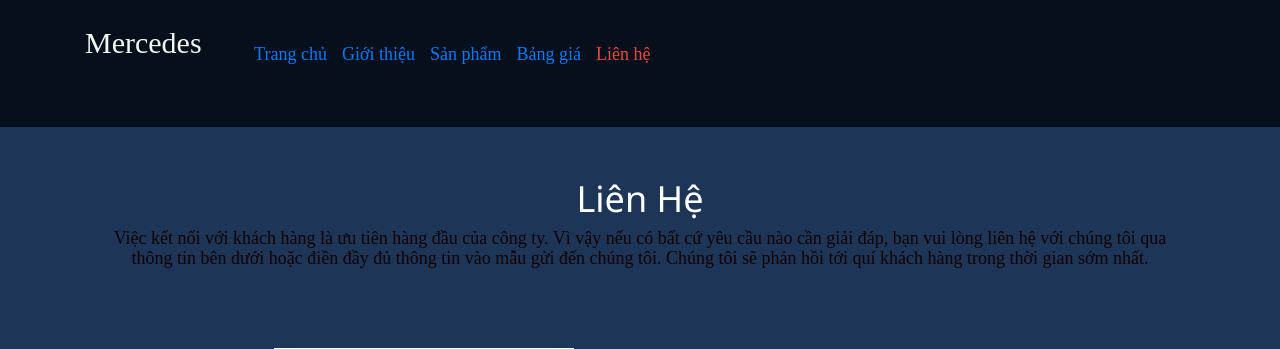
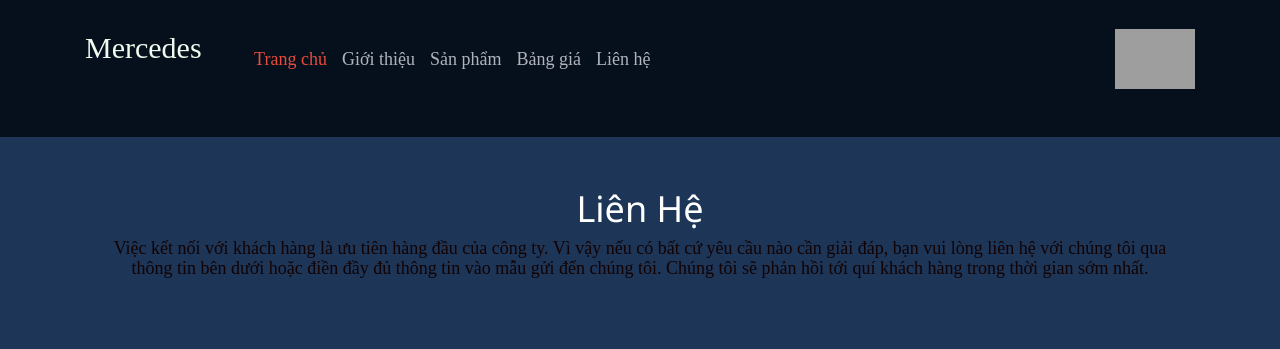
Before and after one commit to lqtungntn/WEB-ASSIGNMENT_1, a PHP site: page /Contacts.html in a window 1280 px wide. Shown: the top 349 px of the page. Run offline with PHP 8.4, Linux system fonts and the light colour scheme; some libraries are stand-ins or nearby versions; grey boxes are pictures that could not be loaded.

Commit message:
contact change

```diff
--- a/Contact/Contacts.css
+++ b/Contact/Contacts.css
@@ -1,4 +1,4 @@
-html{
+html {
   scroll-behavior: smooth;
   font-family: "Poppins", sans-serif;
 }
@@ -35,11 +35,55 @@
   color: #ef8089;
 }
 
+.header-background {
+  position: static;
+  display: block;
+  overflow: visible;
+  top: 0;
+  height: auto;
+  min-height: 750px;
+  margin-bottom: 32px;
+  margin-left: 1px;
+  margin-right: 1px;
+  padding-bottom: 70px;
+  background-position: center;
+  background-size: cover;
+  background-image: -webkit-gradient(
+    linear,
+    left top,
+    left bottom,
+    from(rgba(50, 58, 69, 0.9))
+  );
+  background-image: linear-gradient(
+      180deg,
+      rgba(50, 58, 69, 0.55),
+      rgba(50, 58, 69, 0.74)
+    ),
+    url(../image/background.jpg);
+  flex-direction: column;
+  background-position: 0px 0px 100% 50%;
+  background-size: auto, cover;
+  white-space: normal;
+  object-fit: fill;
+  -o-object-fill: fill;
+  -webkit-box-orient: vertical;
+  -webkit-box-direction: normal;
+  -webkit-box-direction: column;
+  -ms-flex-direction: column;
+}
 .container {
   display: flex;
   flex-wrap: wrap;
   justify-content: space-between;
 }
+/* dropdown menu */
+.dropdown:hover .dropdown-menu {
+  background-color: #f1faee;
+}
+.dropdown:hover .dropdown-menu .dropdown-item:active {
+  background-color: #f44336;
+}
+/* end of drop down menu */
 
 .sticky-nav {
   position: sticky;
@@ -120,20 +164,20 @@
 
 /*------------------------------------------Contact Media Effect-------------------------------------*/
 
-.contactConnect{
+.contactConnect {
   display: flex;
   justify-content: center;
   align-items: center;
   text-align: center;
 }
 
-.contactConnect ul{
+.contactConnect ul {
   list-style: none;
   position: relative;
   display: inline-block;
 }
 
-.contactConnect ul .text{
+.contactConnect ul .text {
   position: absolute;
   top: 0;
   left: 0;
@@ -144,15 +188,15 @@
   border-radius: 50px;
   font-size: 22px;
   pointer-events: none;
-  transition: opacity .5s .75s ease-out;
+  transition: opacity 0.5s 0.75s ease-out;
 }
 
-.contactConnect ul:hover .text{
+.contactConnect ul:hover .text {
   opacity: 0;
-  transition: opacity .5s .125s ease-out;
+  transition: opacity 0.5s 0.125s ease-out;
 }
 
-.contactConnect ul li{
+.contactConnect ul li {
   display: inline-block;
   height: 50px;
   width: 50px;
@@ -160,35 +204,36 @@
   line-height: 55px;
   margin: 0 -16px;
   border-radius: 0px;
-  transition: background-color .5s ease-out, border-radius .5s .25s ease-out, margin .5s .25s ease-out;
+  transition: background-color 0.5s ease-out, border-radius 0.5s 0.25s ease-out,
+    margin 0.5s 0.25s ease-out;
 }
 
-.contactConnect ul li:hover{
+.contactConnect ul li:hover {
   background: #e63746;
 }
 
-.contactConnect ul li a i{
+.contactConnect ul li a i {
   color: #eee;
   font-size: 22px;
   opacity: 0;
   transition: opacity 1.7s;
 }
 
-.contactConnect ul:hover li a i{
+.contactConnect ul:hover li a i {
   opacity: 1;
 }
 
-.contactConnect ul li:nth-child(1){
+.contactConnect ul li:nth-child(1) {
   border-bottom-left-radius: 25px;
   border-top-left-radius: 25px;
 }
 
-.contactConnect ul li:nth-child(4){
+.contactConnect ul li:nth-child(4) {
   border-bottom-right-radius: 25px;
   border-top-right-radius: 25px;
 }
 
-.contactConnect ul:hover li{
+.contactConnect ul:hover li {
   border-radius: 50px;
   margin: 0 3px;
 }
@@ -202,7 +247,7 @@
   margin-top: 30px;
 }
 
-.container-info{
+.container-info {
   position: relative;
   width: 550px;
   display: flex;
@@ -212,7 +257,7 @@
   margin: 20px 0;
 }
 
-.container-info .box{
+.container-info .box {
   position: relative;
   width: 300px;
   height: 150px;
@@ -221,7 +266,7 @@
   box-shadow: 0px 15px 25px rgba(0, 0, 0, 0.05);
 }
 
-.container-info .box .imgBx{
+.container-info .box .imgBx {
   position: absolute;
   top: 0;
   left: 0;
@@ -234,16 +279,16 @@
   transition-delay: 0.5s;
 }
 
-.container-info .box:hover .imgBx{
+.container-info .box:hover .imgBx {
   transform: scale(0);
   transition-delay: 0s;
 }
 
-.container-info .box .imgBx img{
+.container-info .box .imgBx img {
   max-width: 50px;
 }
 
-.container-info .box .content-info{
+.container-info .box .content-info {
   position: relative;
   top: 0;
   left: 0;
@@ -261,25 +306,25 @@
   transition-delay: 0s;
 }
 
-.container-info .box:hover .content-info{
+.container-info .box:hover .content-info {
   transform: scale(1);
   transition-delay: 0.5s;
 }
 
-.container-info .box:nth-child(2) .content-info{
+.container-info .box:nth-child(2) .content-info {
   background: #2ba1ff;
 }
 
-.container-info .box:nth-child(3) .content-info{
+.container-info .box:nth-child(3) .content-info {
   background: #c630e0;
 }
 
-.container-info .box .content-info .icon img{
+.container-info .box .content-info .icon img {
   max-width: 50px;
   filter: invert(1);
 }
 
-.container-info .box .content-info h3{
+.container-info .box .content-info h3 {
   color: #fff;
   text-transform: uppercase;
   font-size: 16px;
@@ -287,7 +332,7 @@
   margin-top: 20px;
 }
 
-.container-info .box .content-info p{
+.container-info .box .content-info p {
   color: #fff;
   font-size: 16px;
   font-weight: 500;
@@ -378,7 +423,7 @@
 
 /*-----------------------------------------------Effect Button--------------------------------*/
 
-.contactForm .effect-submit{
+.contactForm .effect-submit {
   display: flex;
 }
 
--- a/Contact/Contacts.html
+++ b/Contact/Contacts.html
@@ -8,13 +8,13 @@
         <link rel="stylesheet" href="https://maxcdn.bootstrapcdn.com/bootstrap/3.4.1/css/bootstrap.min.css">
         <link rel="stylesheet" href="https://stackpath.bootstrapcdn.com/font-awesome/4.7.0/css/font-awesome.min.css" integrity="sha384-wvfXpqpZZVQGK6TAh5PVlGOfQNHSoD2xbE+QkPxCAFlNEevoEH3Sl0sibVcOQVnN" crossorigin="anonymous">
         <link rel="stylesheet" href="https://www.w3schools.com/lib/w3.css">
-        <link rel="stylesheet" type="text/css" href="Contacts.css">
         <script src="https://ajax.googleapis.com/ajax/libs/jquery/3.5.1/jquery.min.js"></script>
         <link rel="stylesheet" href="https://cdn.jsdelivr.net/npm/bootstrap@4.6.0/dist/css/bootstrap.min.css" integrity="sha384-B0vP5xmATw1+K9KRQjQERJvTumQW0nPEzvF6L/Z6nronJ3oUOFUFpCjEUQouq2+l" crossorigin="anonymous">
+        <link rel="stylesheet" type="text/css" href="Contacts.css">
+
     </head>
     <body>
         <!-- Header -->
-        <div class="header-background">
             <div id="nav" class="sticky-nav">
                 <nav class="navbar navbar-expand-lg ">
                   <div class="container">
@@ -37,26 +37,25 @@
                     <div class="collapse navbar-collapse" id="navbarSupportedContent">
                       <ul class="navbar-nav me-auto mb-2 mb-lg-0 ms-auto">
                         <li class="nav-item">
-                      <a class="nav-link" aria-current="page" href="../Home/Home.html">Trang chủ</a>
+                          <a class="nav-link active" aria-current="page" href="../Home/Home.html">Trang chủ</a>
                         </li>
                         <li class="nav-item">
                           <a class="nav-link" aria-current="page" href="../Introduce/Introduce.html">Giới thiệu</a>
                         </li>
                         <li class="nav-item">
-                      <a class="nav-link" aria-current="page" href="../Product/Products.html">Sản phẩm</a>
+                          <a class="nav-link" aria-current="page" href="../Product/Product.html">Sản phẩm</a>
                         </li>
                         <li class="nav-item">
                           <a class="nav-link" aria-current="page" href="../Price/Pricea200.html">Bảng giá</a>
                         </li>
                         <li class="nav-item">
-                      <a href="../Contact/Contacts.html" class="nav-link active" aria-current="page">Liên hệ</a>
+                          <a href="../Contact/Contacts.html" class="nav-link" aria-current="page">Liên hệ</a>
                         </li>
                       </ul>
                     </div>
-                <!--<div class="logo"><img class="logo" src="../image/logo.png" alt=""></div>-->
+                    <div class="logo"><img class="logo" src="../image/logo.png" alt=""></div>
                   </div>
                 </nav>
-          </div>
               </div>
           <!--  -->
 
```
Lines whose indentation alone changed are shown as unchanged.
